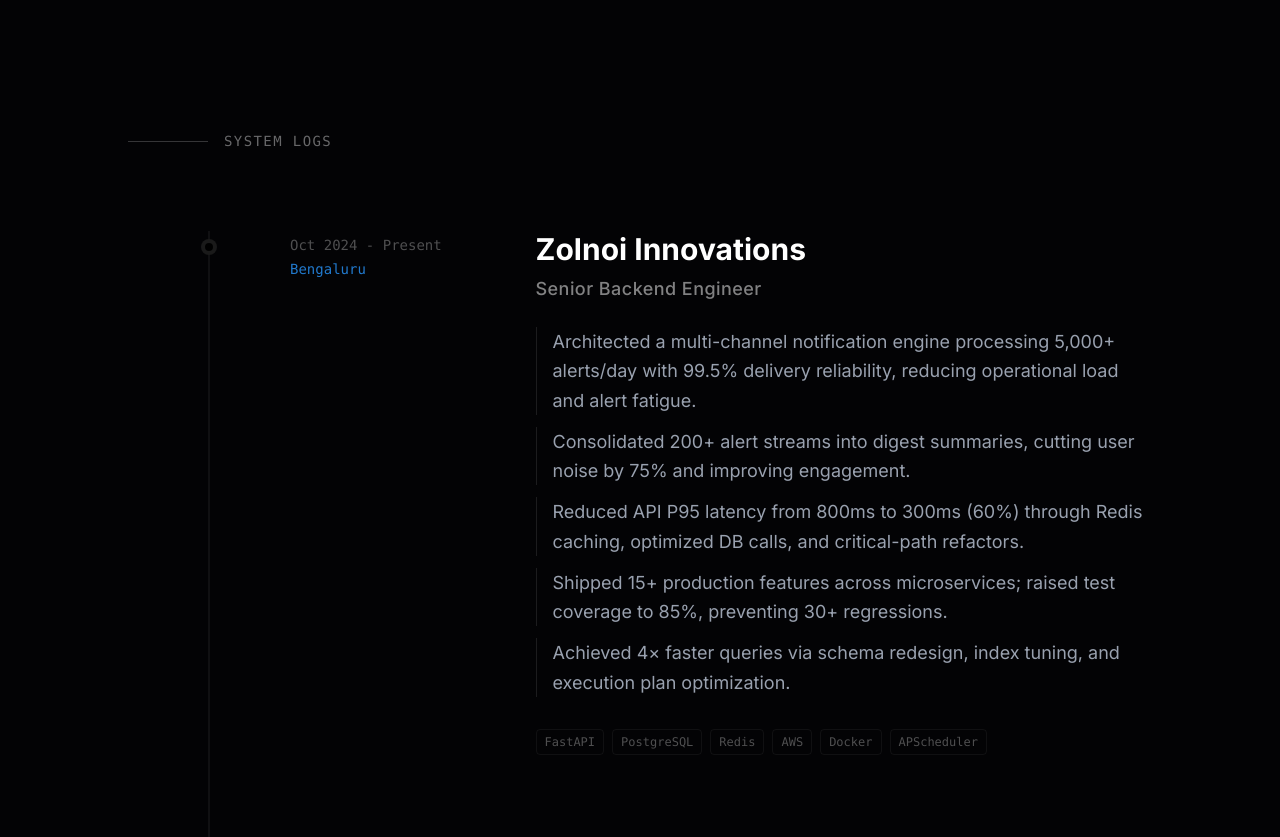
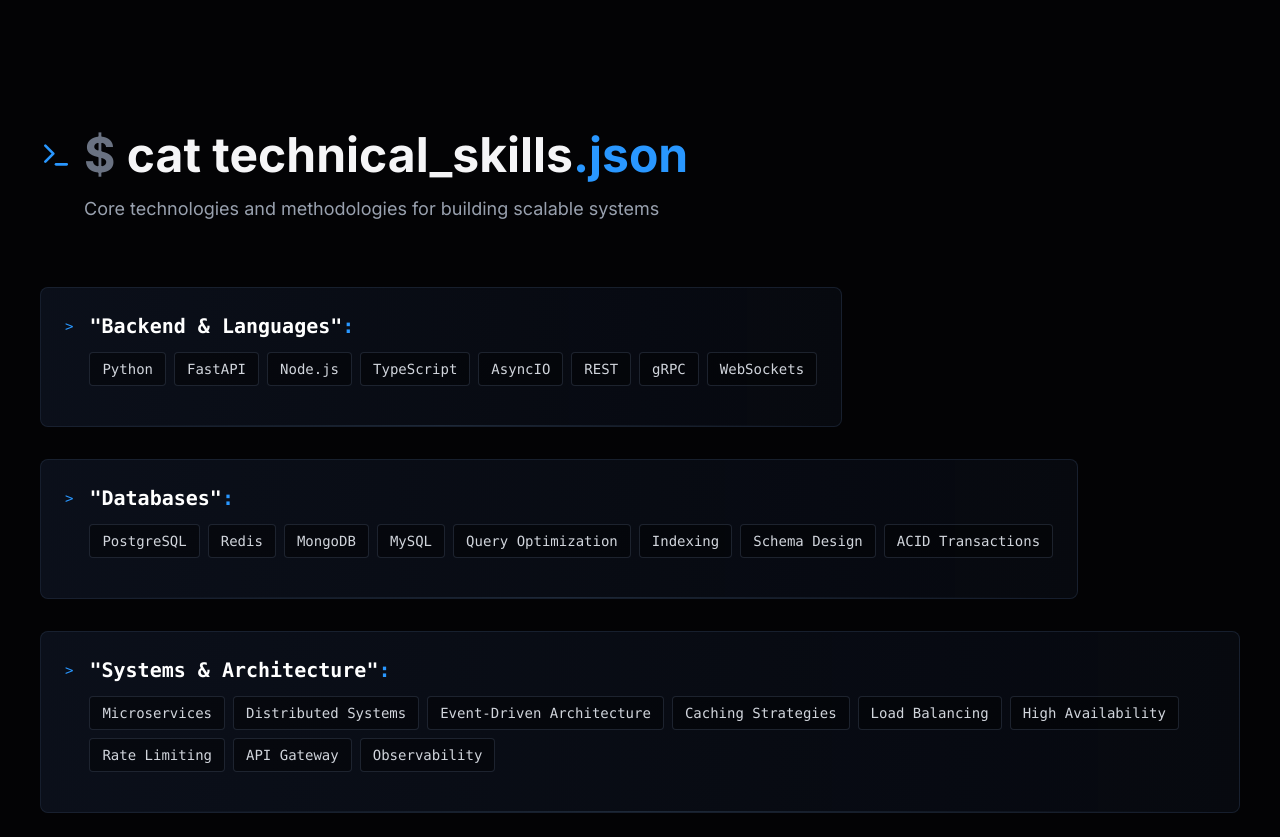
Before and after one commit to ramithks/portfolio, a React (Vite) app: page / in a window 1280 px wide. Shown: the part 1900-2737 px from the top of the page. Built offline with nearby package versions, Linux system fonts and the light colour scheme.

Commit message:
feat: Update Skills section with resume data and terminal design

```diff
--- a/src/App.tsx
+++ b/src/App.tsx
@@ -1,5 +1,6 @@
 import { Hero } from "./sections/Hero";
 import { About } from "./sections/About";
+import { Skills } from "./sections/Skills";
 import { Experience } from "./sections/Experience";
 import { Projects } from "./sections/Projects";
 import { Contact } from "./sections/Contact";
@@ -32,6 +33,7 @@
           <main className="bg-background min-h-screen text-text-primary selection:bg-primary/30">
             <Hero />
             <About />
+            <Skills />
             <Experience />
             <Projects />
             <Contact />
--- a/src/components/layout/Navbar.tsx
+++ b/src/components/layout/Navbar.tsx
@@ -35,6 +35,7 @@
 
   const navLinks = [
     { name: "About", href: "#about", id: "about" },
+    { name: "Skills", href: "#skills", id: "skills" },
     { name: "Experience", href: "#experience", id: "experience" },
     { name: "Work", href: "#work", id: "work" },
     { name: "Contact", href: "#contact", id: "contact" },
--- /dev/null
+++ b/src/sections/Skills.tsx
@@ -0,0 +1,93 @@
+import { Reveal } from "../components/ui/Reveal";
+import { Terminal } from "lucide-react";
+
+const skillCategories = [
+    {
+        title: "Backend & Languages",
+        skills: ["Python", "FastAPI", "Node.js", "TypeScript", "AsyncIO", "REST", "gRPC", "WebSockets"]
+    },
+    {
+        title: "Databases",
+        skills: ["PostgreSQL", "Redis", "MongoDB", "MySQL", "Query Optimization", "Indexing", "Schema Design", "ACID Transactions"]
+    },
+    {
+        title: "Systems & Architecture",
+        skills: ["Microservices", "Distributed Systems", "Event-Driven Architecture", "Caching Strategies", "Load Balancing", "High Availability", "Rate Limiting", "API Gateway", "Observability"]
+    },
+    {
+        title: "Cloud & DevOps",
+        skills: ["AWS (ECS, EC2, S3, CloudWatch, Lambda)", "Docker", "Terraform", "GitHub Actions", "CI/CD", "Infrastructure Automation"]
+    },
+    {
+        title: "Testing & Reliability",
+        skills: ["Pytest", "Integration Testing", "SLO/SLI Monitoring", "Incident Management", "Root Cause Analysis"]
+    }
+];
+
+export const Skills = () => {
+    return (
+        <section id="skills" className="py-32 px-4 sm:px-10">
+            <div className="max-w-7xl mx-auto">
+                <Reveal>
+                    <div className="mb-16">
+                        {/* Terminal-style header */}
+                        <div className="flex items-center gap-3 mb-4">
+                            <Terminal className="text-primary" size={32} />
+                            <h2 className="text-4xl md:text-5xl font-bold">
+                                <span className="text-gray-500">$</span> cat technical_skills<span className="text-primary">.json</span>
+                            </h2>
+                        </div>
+                        <p className="text-gray-400 text-lg ml-11">
+                            Core technologies and methodologies for building scalable systems
+                        </p>
+                    </div>
+                </Reveal>
+
+                <div className="space-y-8">
+                    {skillCategories.map((category, idx) => (
+                        <Reveal key={idx} delay={idx * 0.1}>
+                            <div className="group relative bg-gradient-to-r from-gray-900/60 to-gray-900/30 border border-gray-800/70 rounded-lg p-6 hover:border-primary/40 transition-all duration-300">
+                                {/* Category header - terminal style */}
+                                <div className="flex items-start gap-4 mb-4">
+                                    <span className="text-primary font-mono text-sm mt-1">{">"}</span>
+                                    <div className="flex-1">
+                                        <h3 className="text-xl font-bold text-white mb-3 font-mono">
+                                            "{category.title}"<span className="text-primary">:</span>
+                                        </h3>
+
+                                        {/* Skills grid */}
+                                        <div className="flex flex-wrap gap-2">
+                                            {category.skills.map((skill, skillIdx) => (
+                                                <span
+                                                    key={skillIdx}
+                                                    className="px-3 py-1.5 text-sm font-mono bg-black/40 text-gray-300 rounded border border-gray-700/50 hover:border-primary/60 hover:text-primary hover:bg-black/60 transition-all duration-200"
+                                                >
+                                                    {skill}
+                                                </span>
+                                            ))}
+                                        </div>
+                                    </div>
+                                </div>
+
+                                {/* Subtle line separator */}
+                                {idx !== skillCategories.length - 1 && (
+                                    <div className="absolute bottom-0 left-6 right-6 h-px bg-gradient-to-r from-transparent via-gray-800 to-transparent" />
+                                )}
+                            </div>
+                        </Reveal>
+                    ))}
+                </div>
+
+                {/* Terminal prompt footer */}
+                <Reveal delay={0.6}>
+                    <div className="mt-8 text-gray-500 font-mono text-sm flex items-center gap-2">
+                        <span className="text-primary">ramith@portfolio</span>
+                        <span>~</span>
+                        <span className="text-gray-600">%</span>
+                        <span className="animate-pulse">_</span>
+                    </div>
+                </Reveal>
+            </div>
+        </section>
+    );
+};
```
